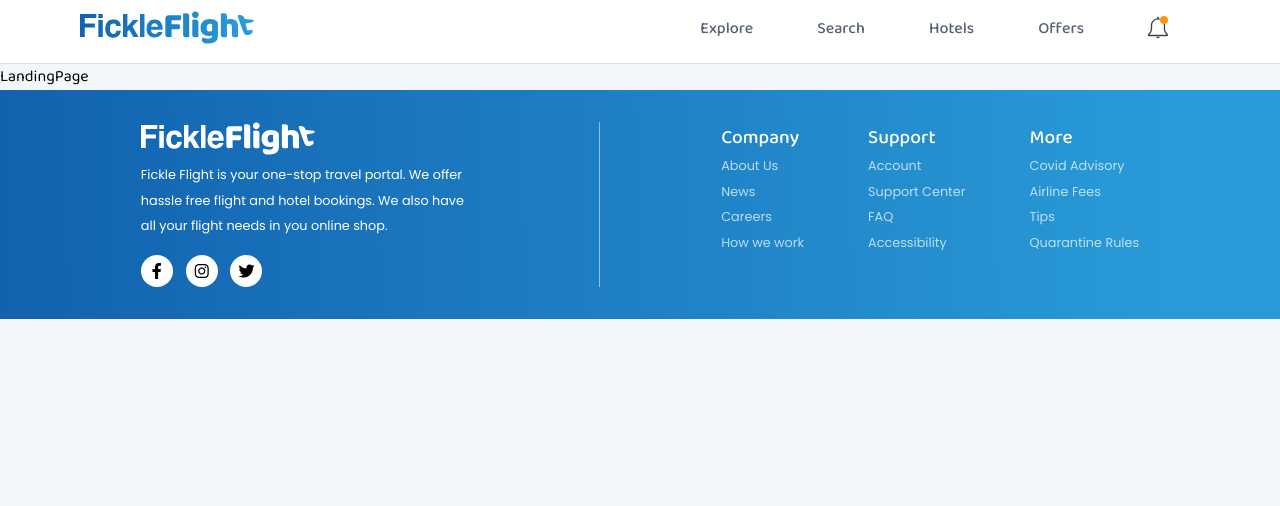
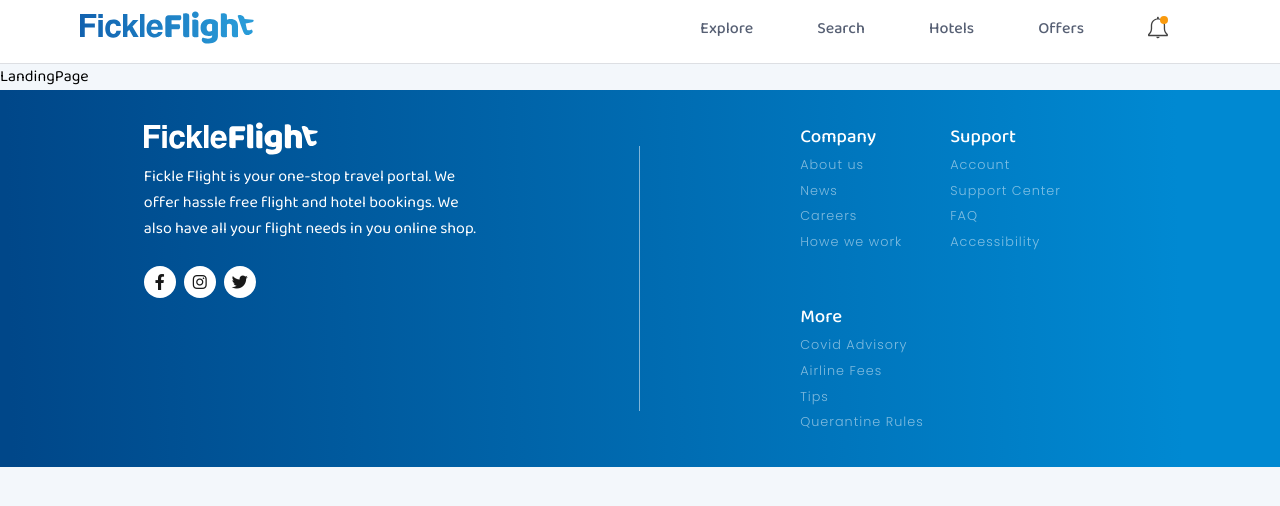
Before and after one commit to AbhilashMadi/assignments, a React (Create React App) app: page / in a window 1280 px wide. Shown: the top 506 px of the page. Built offline with nearby package versions, Linux system fonts and the light colour scheme.

Commit message:
navbar-correction

```diff
--- a/src/components/common/Footer.jsx
+++ b/src/components/common/Footer.jsx
@@ -1,46 +1,37 @@
-import React from 'react'
+import React from "react";
 import footerLogo from "../../assets/logo-white.svg";
 
-function Footer() {
+function footer(){
   return (
     <footer id="footer">
-      <section className="footer-section">
-        <div className="footer-division-one">
-          <img
-            src={footerLogo}
-            alt="fickle flight logo"
-            className="footer-division-one__logo"
-          />
-          <p className="footer-division-one__description">
+      <section className="footer_section-one">
+        <img src={footerLogo} className="footer-logo" alt="fickleFlight logo" />
+        <p>
           Fickle Flight is your one-stop travel portal. We offer hassle free
           flight and hotel bookings. We also have all your flight needs in you
           online shop.
         </p>
         <ul>
-            <li>
-              <i className="fab fa-facebook-f"></i>
-            </li>
-            <li>
-              <i className="fab fa-instagram"></i>
-            </li>
-            <li>
-              <i className="fab fa-twitter"></i>
-            </li>
+          <li><i className="fab fa-facebook-f"></i></li>
+          <li><i className="fab fa-instagram"></i></li>
+          <li><i className="fab fa-twitter"></i></li>
+        </ul>
+      </section>
+
+      <div className="section-divider"></div>
+
+      <section className="footer_section-tow">
+        <div className="list">
+          <h3>Company</h3>
+          <ul>
+            <li>About us</li>
+            <li>News</li>
+            <li>Careers</li>
+            <li>Howe we work</li>
           </ul>
         </div>
-        <div className="section-dividor__vertical"></div>
-        <div className="footer-divison-two">
-          <div>
-            <h4>Company</h4>
-            <ul>
-              <li>About Us</li>
-              <li>News</li>
-              <li>Careers</li>
-              <li>How we work</li>
-            </ul>
-          </div>
-          <div>
-            <h4>Support</h4>
+        <div className="list">
+          <h3>Support</h3>
           <ul>
             <li>Account</li>
             <li>Support Center</li>
@@ -48,19 +39,18 @@ function Footer() {
             <li>Accessibility</li>
           </ul>
         </div>
-          <div>
-            <h4>More</h4>
+        <div className="list">
+          <h3>More</h3>
           <ul>
             <li>Covid Advisory</li>
             <li>Airline Fees</li>
             <li>Tips</li>
-              <li>Quarantine Rules</li>
+            <li>Querantine Rules</li>
           </ul>
-          </div>
         </div>
       </section>
     </footer>
   );
 }
 
-export default Footer;
+export default footer;
--- a/src/components/common/Navbar.jsx
+++ b/src/components/common/Navbar.jsx
@@ -19,10 +19,10 @@ function Navbar() {
           <Link to="/search" className="nav-container__item">
             Search
           </Link>
-          <Link to="/Hotels" className="nav-container__item">
+          <Link to="/hotels" className="nav-container__item">
             Hotels
           </Link>
-          <Link to="/Offers" className="nav-container__item">
+          <Link to="/offers" className="nav-container__item">
             Offers
           </Link>
           <Link to="/notifications" className="nav-container__item">
--- a/src/scss/index.scss
+++ b/src/scss/index.scss
@@ -73,75 +73,120 @@ body{
 */
 
 #footer{
-    .footer-section{
-        font-family: $ff-poppins;
-        background-image: $g-blue;
-        // height: 13rem;
-        display: flex;
-        flex-flow: row wrap;
-        justify-content: space-around;
-        padding: 2rem 5rem;
-    }
+    background-image: $g-blue;
+    display: flex;
+    justify-content: space-around;
+    padding: 2rem 5rem;
+    gap: 2rem;
 
-    .footer-division-one{
+    .footer_section-one{
+        // border: 1px dashed black;
+
         width: 30%;
 
-        &__description{
-            color: white;
-            margin-bottom: 1rem;
-            font-size: 0.8rem;
-            line-height: 2;
+        p{
+            color: $c-white;
         }
 
         ul{
             list-style: none;
             display: flex;
-            flex-flow: row wrap;
-            gap: 0.8rem;
+            gap: 0.5rem;
+            margin-top: 1.5rem;
 
             li{
-                background-color: $c-white;
                 width: 2rem;
                 height: 2rem;
                 border-radius: 50%;
                 @include flex-center;
+                color: $c-charcol;
+                background-color: $c-white;
                 transition: 0.3s;
+            }
 
-                &:hover{
-                background-image: $g-blue;
+            li:nth-child(1):hover{
+                background-color: rgb(84, 84, 255);
                 color: $c-white;
+            }
+
+            li:nth-child(2):hover{
+                background-color: rgb(255, 109, 133);
+                color: $c-white;
+            }
+
+            li:nth-child(3):hover{
+                background-color: rgb(39, 226, 255);
+                color: $c-white;
+            }
+        }
+    }
+
+    .footer_section-tow{
+        width: 30%;
+        display: flex;
+        flex-flow: row wrap;
+        justify-content: flex-start;
+        align-items: center;
+        gap: 3rem;
+
+        .list{
+            h3{
+                color: $c-white;
+                text-transform: capitalize;
+                font-family: $ff-baloo;
+                font-weight: $fw-5;
+            }
+
+            ul{
+                list-style: none;
+                color: $c-white;
+                font-family: $ff-poppins;
+                font-weight: 300;
+                letter-spacing: 1px;
+                font-size: 0.8rem;
+                line-height: 2;
+
+                li{
+                    opacity: 0.5;
+                    transition: 0.2s;
+                }
+
+                li:hover{
+                    opacity: 1;
+                    scale: 1.1;
                 }
             }
         }
     }
 
-    .section-dividor__vertical{
-        border-left: 1px solid rgba(255, 255, 255, 0.5);
+    .section-divider{
+       width: 1px;
+       margin-block: 1.5rem;
+       background-color: $c-white;
+       opacity: 0.5;
     }
+}
 
-    .footer-divison-two{
-        display: flex;
-        flex-flow: row wrap;
-        justify-content: flex-start;
-        gap: 4rem;
+@media screen and (width<=600px){
+    #footer{
+        padding: 2rem;
 
-        div>h4{
-            font-family: $ff-baloo;
-            color: $c-white;
-            font-weight: $fw-5;
-            font-size: 1.2rem;
-        }
-
-        div>ul{
-            list-style: none;
-            color: $c-sky-blue;
-            font-size: 0.8rem;
-            line-height: 2;
-            color: rgba(255, 255, 255, 0.7);
-
-            li:hover{
-                color: rgba(255, 255, 255, 1);
+        .footer_section-one{
+            .footer-logo{
+                height: 1.5rem;
             }
         }
     }
 }
+
+@media screen and (width<=400px){
+    #footer{
+        padding: 2rem;
+
+        .footer_section-one{
+            .footer-logo{
+                height: 1.5rem;
+            }
+        }
+    }
+}
--- a/src/scss/variables.scss
+++ b/src/scss/variables.scss
@@ -13,7 +13,7 @@ $c-charcol: rgb(24, 24, 24);
 /*
 ** Gradients
 */
-$g-blue: linear-gradient(268.93deg, #299BD8 8.03%, #1262AF 99.09%);
+$g-blue: linear-gradient(268.93deg, #0089d2 8.03%, #004789 99.09%);
 
 /*
 ** Fonts
```
Also changed, not shown: src/scss/css/index.css (+1 -1 lines). Lines whose indentation alone changed are shown as unchanged.
